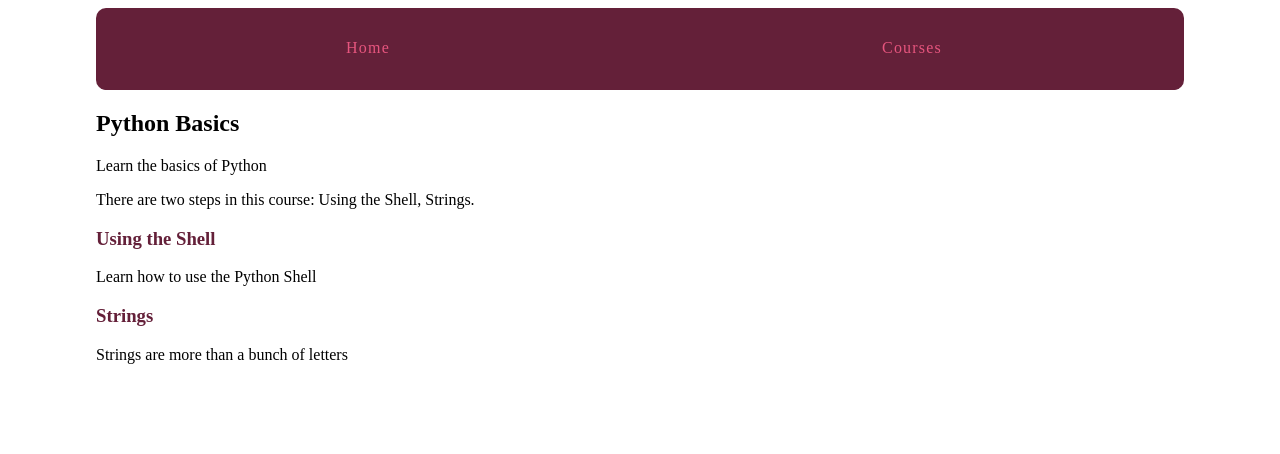
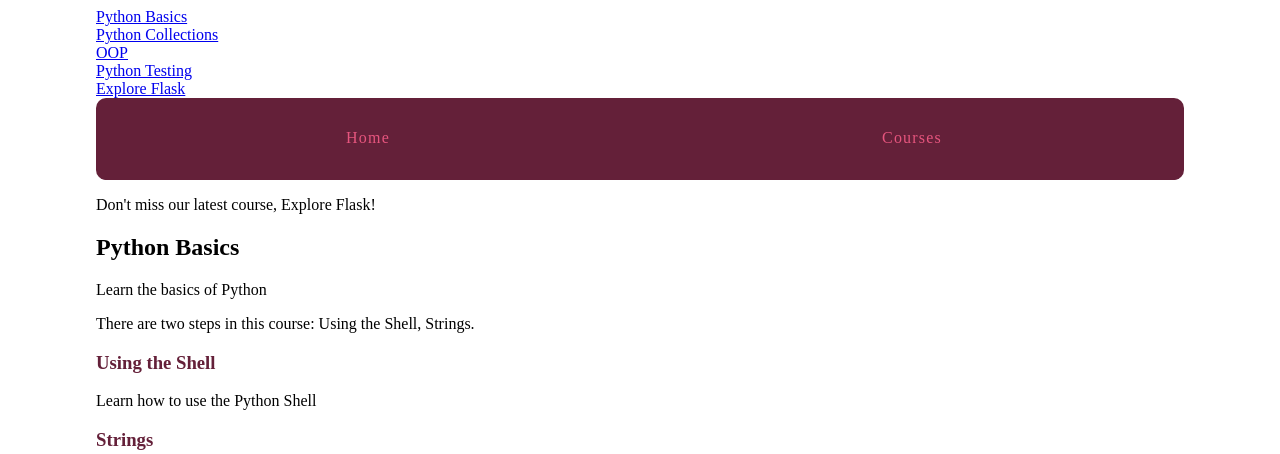
Before and after one commit to bankyn/explore_django, a Django app: page /courses/1/ in a window 1280 px wide. Shown: the top 454 px of the page. Run offline with Django 3.2, Linux system fonts and the light colour scheme; data comes from the database, SQL or seed files in the repository; both versions use the stored data as it was after the commit.

Commit message:
Make new template tags for detailed informations

```diff
--- a/courses/templates/courses/course_detail.html
+++ b/courses/templates/courses/course_detail.html
@@ -1,12 +1,12 @@
 {% extends "layout.html" %}
-{% load humanize %}
+{% load humanize course_extras%}
 
 {% block title %}{{ course.title }}{% endblock %}
 
 {% block content %}
 <article>
     <h2>{{ course.title }}</h2>
-    {{ course.description }}
+    {{ course.description|markdown_to_html }}
 
     <p>There are {{ course.step_set.count|apnumber }} step{{ course.step_set.count|pluralize }} in this course: {{ course.step_set.all|join:", " }}. </p>
 
--- /dev/null
+++ b/courses/templates/courses/course_nav.html
@@ -0,0 +1,3 @@
+{% for course in courses %}
+<div><a href="{% url 'courses:detail' pk=course.pk %}">{{ course.title }}</a></div>
+{% endfor %}
--- a/courses/templates/courses/step_detail.html
+++ b/courses/templates/courses/step_detail.html
@@ -1,4 +1,5 @@
 {% extends "layout.html" %}
+{% load course_extras %}
 
 {% block title %}{{ step.title }} - {{ step.course.title }}{% endblock %}
 
@@ -8,6 +9,7 @@
     <h3>{{ step.title }}</h3>
     {% with con=step.content %}
         {{ con|linebreaks }} Content: {{ con|wordcount }} words.
+        Estimated time to complete: {{ con|wordcount|time_estimate }} minute{{ con|wordcount|time_estimate|pluralize }}.
     {% endwith %}
 </article>
 {% endblock %}
--- /dev/null
+++ b/courses/templatetags/course_extras.py
@@ -0,0 +1,30 @@
+from django import template
+from django.utils.safestring import mark_safe
+import markdown2
+from courses.models import Course
+
+register = template.Library()
+
+@register.simple_tag
+def newest_course():
+    """Gets the most recent course that was added to the library."""
+    return Course.objects.latest('created_at')
+
+@register.inclusion_tag('courses/course_nav.html')
+def nav_courses_list():
+    """Returns dictionar of courses to display as navigation pane"""
+    courses = Course.objects.all()
+    return {'courses': courses}
+
+@register.filter('time_estimate')
+def time_estimate(word_count):
+    """Estimate how many minutes it would take to complete a step
+    based on the passed-in wordcount"""
+    minutes = round(word_count/20)
+    return minutes
+
+@register.filter('markdown_to_html')
+def markdown_to_html(markdown_text):
+    """Converts markdown text to HTML"""
+    html_body = markdown2.markdown(markdown_text)
+    return mark_safe(html_body)
--- a/courses/views.py
+++ b/courses/views.py
@@ -5,7 +5,8 @@ from .models import Course, Step
 
 def course_list(request):
     courses = Course.objects.all()
-    return render(request, 'courses/course_list.html', {'courses': courses})
+    email = "questions@explore_django.com"
+    return render(request, 'courses/course_list.html', {'courses': courses, 'email': email})
 
 
 def course_detail(request, pk):
--- a/explore_django/settings.py
+++ b/explore_django/settings.py
@@ -65,6 +65,10 @@ TEMPLATES = [
                 'django.contrib.auth.context_processors.auth',
                 'django.contrib.messages.context_processors.messages',
             ],
+            'libraries':{
+                'course_extras': 'courses.templatetags.course_extras',
+
+            }
         },
     },
 ]
--- a/templates/layout.html
+++ b/templates/layout.html
@@ -1,19 +1,25 @@
 {% load static from staticfiles %}
+{% load course_extras %}
 
 <!doctype html>
 <html>
+
     <head>
         <title>{% block title %}{% endblock %}</title>
         <link rel="stylesheet" href="{% static 'css/layout.css' %}">
         {% block static %}{% endblock %}
     </head>
+
     <body>
         <div class="site-container">
+            <div>{% nav_courses_list %}</div>
             <nav>
                 <a href="{% url 'main' %}">Home</a>
                 <a href="{% url 'courses2:list' %}">Courses</a>
             </nav>
+            <p>Don't miss our latest course, {% newest_course %}!</p>
             {% block content %}{% endblock %}
         </div>
     </body>
-</html
+
+</html>
```
Also changed, not shown: courses/templates/courses/course_list.html (+9 -1 lines), courses/templatetags/__init__.py (added), db.sqlite3, 1 other file.
